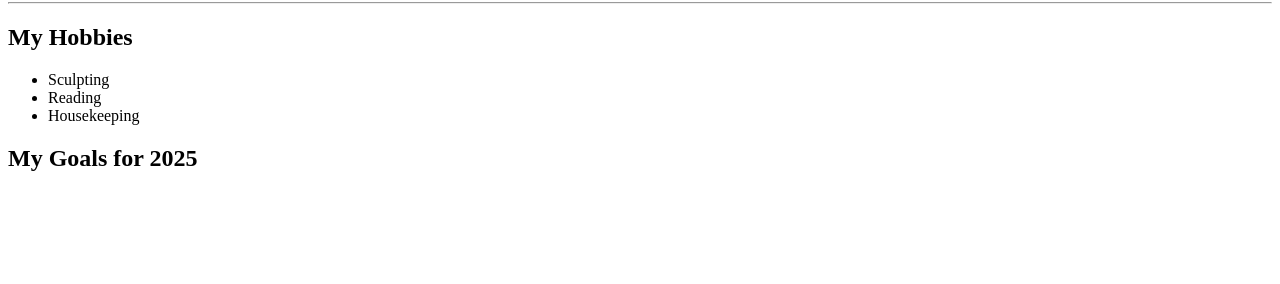
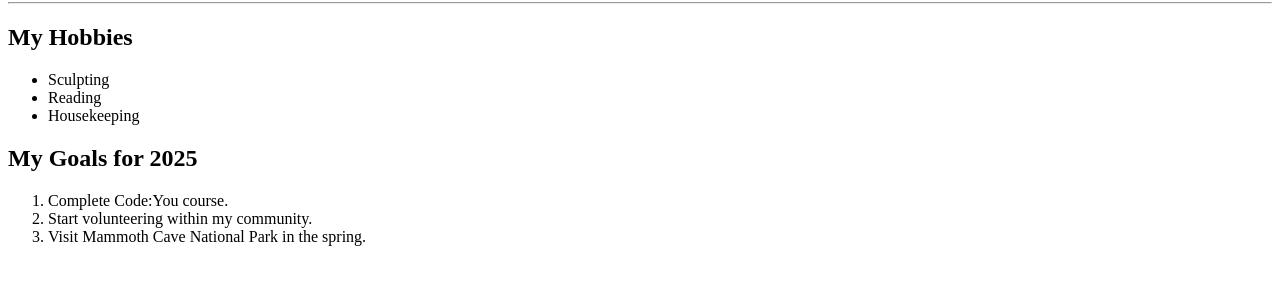
Before and after one commit to brandidanielle/About-Me-HTML-Assignment, a plain HTML site: page index.html in a window 1280 px wide. Shown: the part 64-348 px from the top of the page. Drawn offline with Linux system fonts and the light colour scheme.

Commit message:
Updated to add add content about my goals for 2025, and ticked off task in readme

```diff
--- a/index.html
+++ b/index.html
@@ -13,6 +13,10 @@
             <li>Housekeeping</li>
         </ul>
     <h2>My Goals for 2025</h2>
-        <ol></ol>
+        <ol>
+            <li>Complete Code:You course.</li>
+            <li>Start volunteering within my community.</li>
+            <li>Visit Mammoth Cave National Park in the spring.</li>
+        </ol>
 </body>
 </html>
```
Also changed, not shown: 1 other file.
